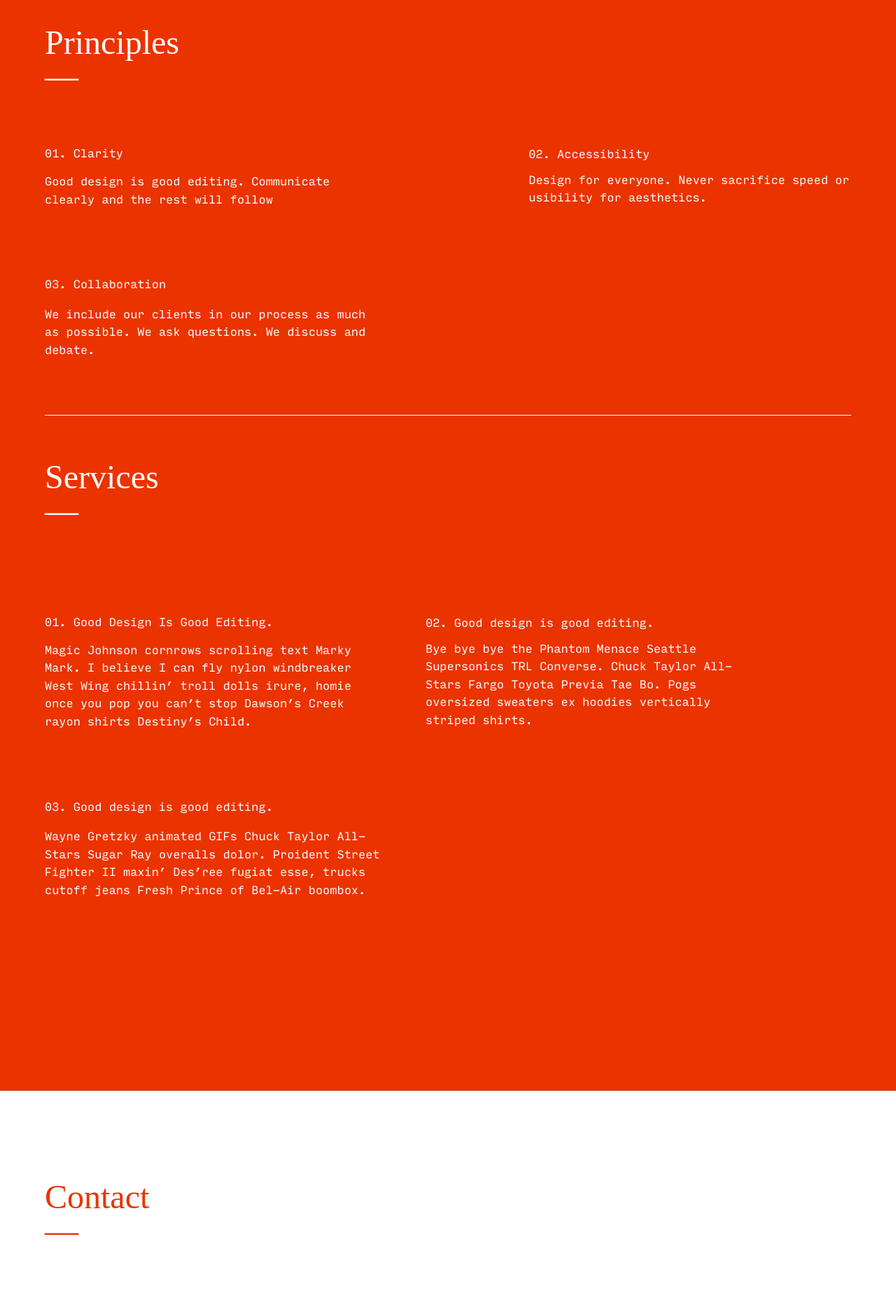
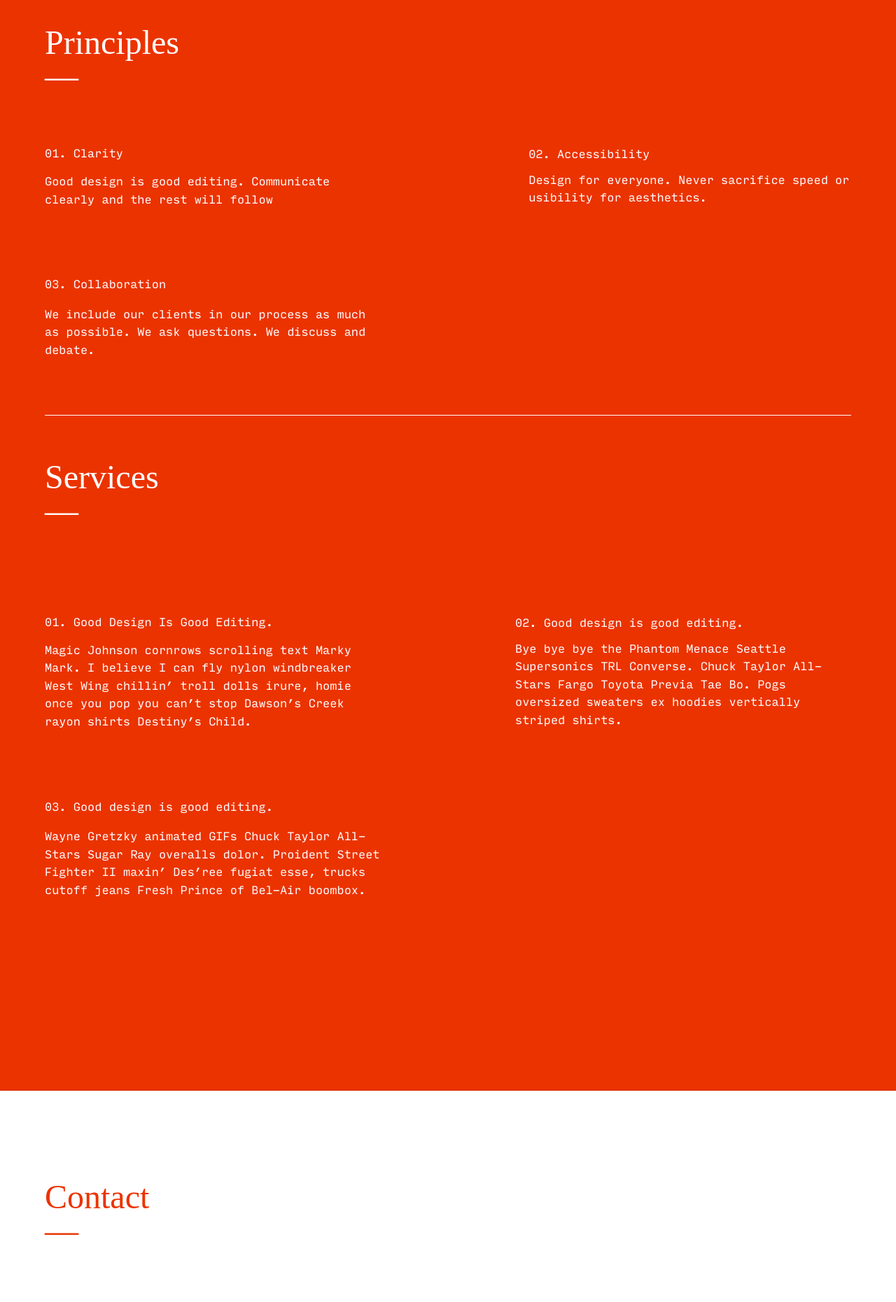
Before and after one commit to wearepatterns/wearepatterns.github.io, a Jekyll site: the page built from index.markdown, in a window 1280 px wide. Shown: the part 636-2497 px from the top of the page at 70% size. Built offline with Jekyll 4.4.1, drawn with Linux system fonts in a browser that asks for light colours.

Commit message:
Update new.html

```diff
--- a/_layouts/new.html
+++ b/_layouts/new.html
@@ -76,7 +76,7 @@
             </div>
             <h5 class="pt4 pt5-l pb0 pb4 mt4 mt5-l f3 f2-ns f1-l normal lh-solid bt b--white">Services
             <br>&mdash;</h5>
-            <div class="flex-ns flex-wrap-ns justify-between-ns input-mono fw3 mw8" style="mdax-width:80rem;">
+            <div class="flex-ns flex-wrap-ns justify-between-ns input-mono fw3" style="max-width:80rem;">
                 <div class="mb5 measure-ns">
                     <h2 class="f5 fw3 normal lh-title">01. Good Design Is Good Editing.</h2>
                     <p>Magic Johnson cornrows scrolling text Marky Mark. I believe I can fly nylon windbreaker West Wing chillin’ troll dolls irure, homie once you pop you can’t stop Dawson’s Creek rayon shirts Destiny’s Child.</p>
```
